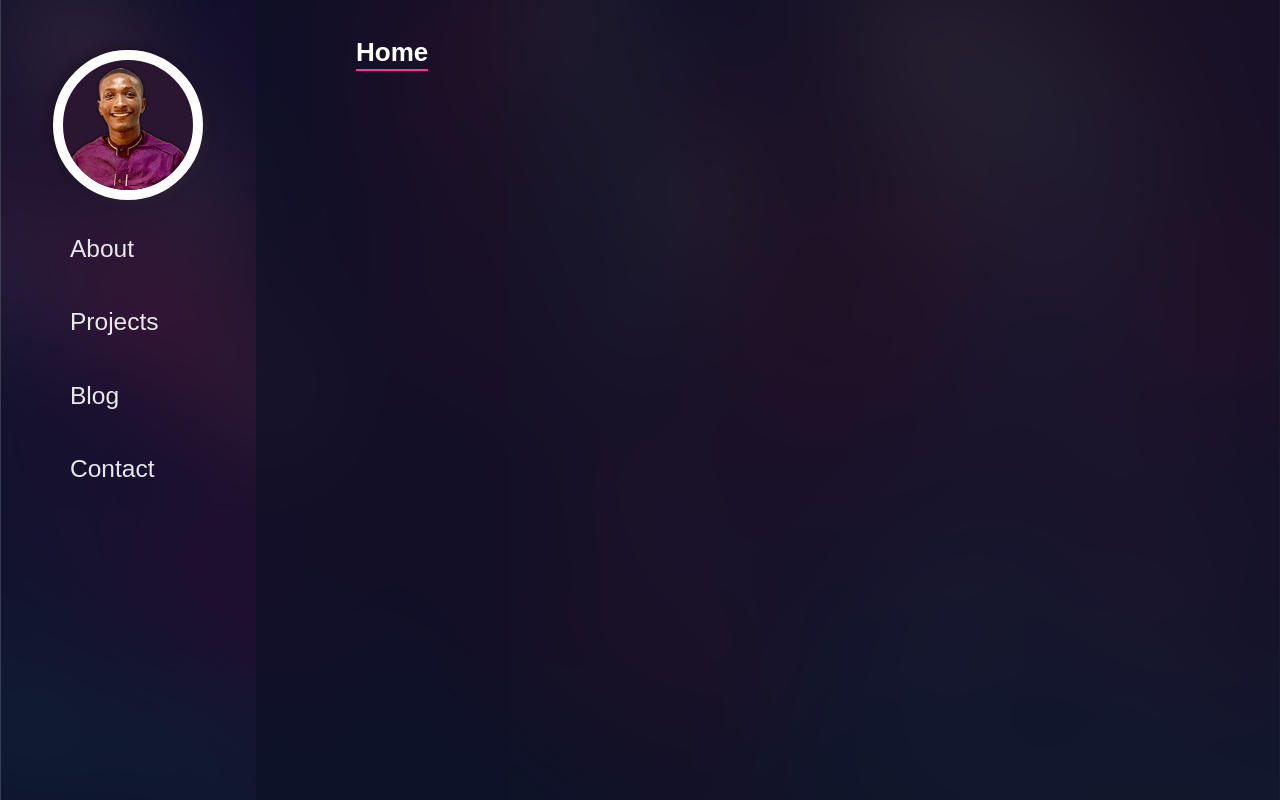
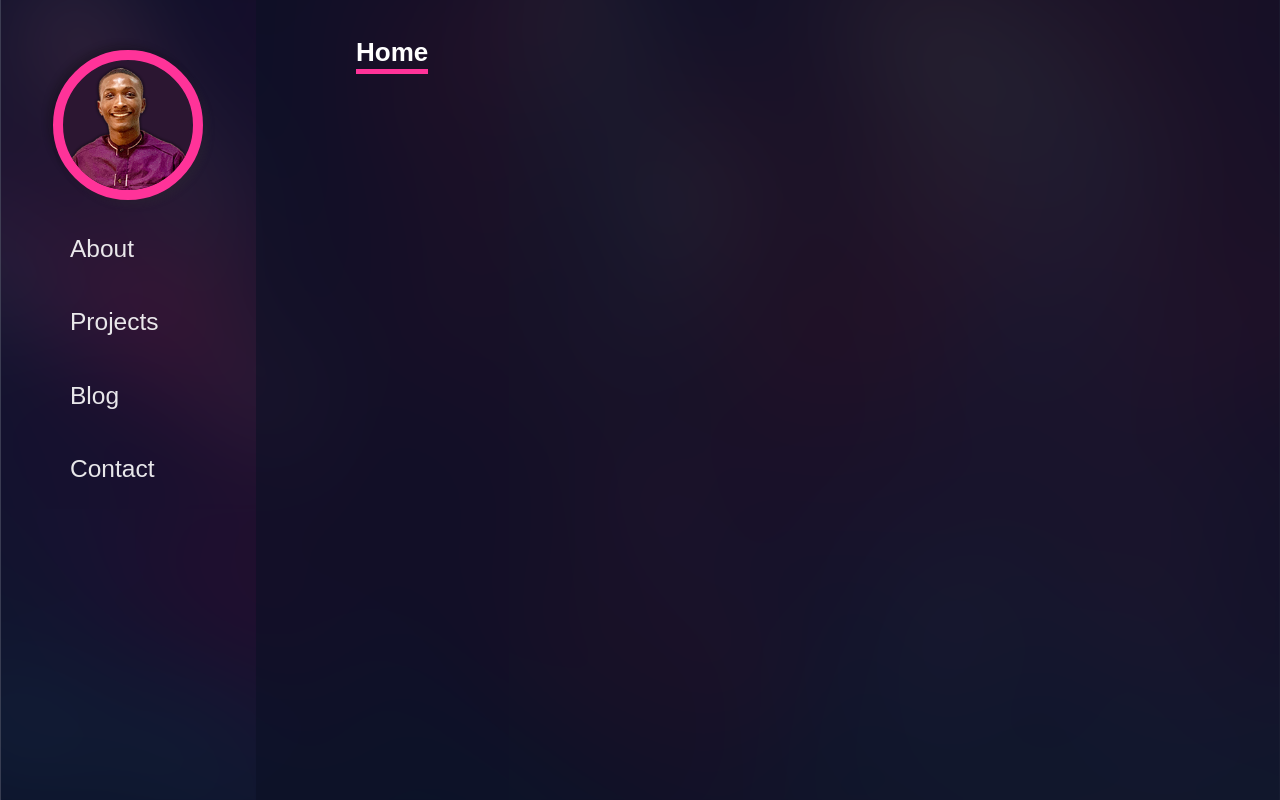
Before and after one commit to NzakiCodes/portfolio, a Next.js app: page / in a window 1280 px wide. Built offline with nearby package versions, Linux system fonts and the light colour scheme.

Commit message:
Added animation for title and active border for avatar

```diff
--- a/components/nav/sidenav.js
+++ b/components/nav/sidenav.js
@@ -16,7 +16,7 @@ export default function Sidenav({ active, ...props }) {
                     >
                         <Link href="/">
                             <a>
-                            <Avatar className={styles.avatarRound} src="/images/my_avatar_192x192.png" />
+                            <Avatar className={`${styles.avatarRound} ${active=="home"?styles.avatarActive:""}`} src="/images/my_avatar_192x192.png" />
                             </a>
                         </Link>
                     </motion.div>
--- a/components/typography/title.js
+++ b/components/typography/title.js
@@ -1,5 +1,9 @@
 import styles from '../../styles/typography.module.css';
+import { motion } from 'framer-motion';
 
 export const Title = ({ children }) => (
-    <h1 className={styles.title}>{children}</h1>
+    <h1 className={styles.title}>
+        {children}
+        <motion.span initial={{  width: 0 }} animate={{width: '100%'}} transition={{duration: 0.4}} className={styles.titleBorder}></motion.span>
+    </h1>
 );
--- a/styles/sidenav.module.css
+++ b/styles/sidenav.module.css
@@ -13,6 +13,9 @@
   box-shadow:  5px 5px 7px #3131313b,
   -5px -5px 7px #0808083d;
   background-color: #2b1631;
+}
+.avatarActive{
+  border-color:#ff3399;
 }
 
 .sideLinks {
--- a/styles/typography.module.css
+++ b/styles/typography.module.css
@@ -2,14 +2,17 @@
     font-size: 43.2pt;
 } */
 .title {
-    display: inline-flex;
+    display: inline-block;
     font-size: 26px;
     font-family: "ProximaNova", sans-serif;
     color: rgb(255, 255, 255);
     line-height: 1.2;
     text-align: left;
-    border-bottom: 2px solid #ff3399;
+    /* border-bottom: 2px solid #ff3399; */
   }
   .titleBorder{
-
+      display: block;
+      width: 100%;
+      height: 5px;
+      background-color: #ff3399;
   }
```
